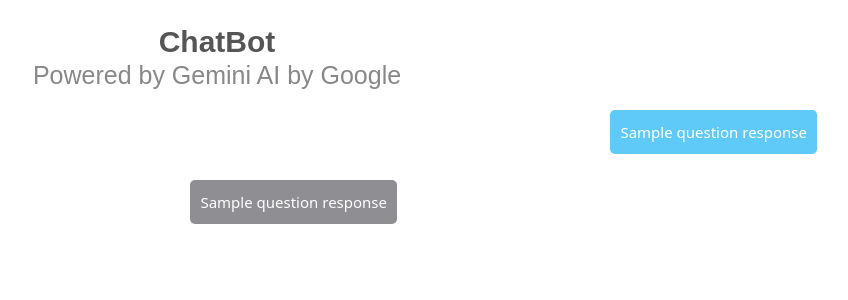
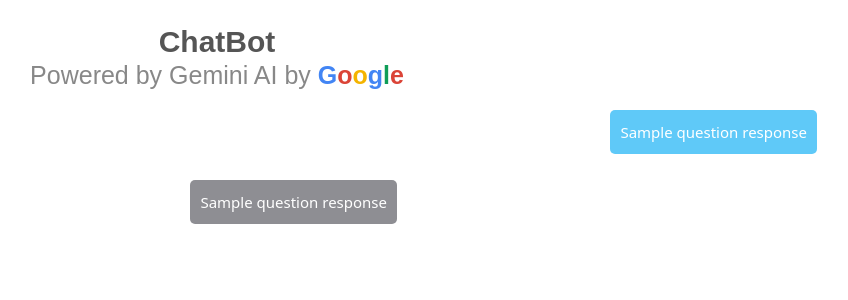
Before and after one commit to pedropa140/RutgersIEEE2024, a Python web app: template flask/templates/chatbot.html in a window 1280 px wide. Shown: the part 56-356 px from the top of the page, without its empty margins (423-1271 px from the left). Run offline with Jinja, Linux system fonts and the light colour scheme; the template is opened without the code that fills it: most values are stand-ins (such as "Sample title", 1, 10 or a date in 2020).

Commit message:
changed chatbot looks

```diff
--- a/flask/templates/chatbot.html
+++ b/flask/templates/chatbot.html
@@ -41,7 +41,7 @@
     <header>
         {%include 'navbar-auth.html' %}
     </header>
-    <h1><div class="chatbot-text">ChatBot </div> <div class="powered-by-text">Powered by Gemini AI by Google</div></h1>
+    <h1><div class="chatbot-text">ChatBot </div> <div class="powered-by-text">Powered by Gemini AI by <b><span style="color: #4285F4;">G</span><span style="color: #DB4437">o</span><span style="color: #F4B400">o</span><span style="color: #4285F4;">g</span><span style="color: #0F9D58">l</span><span style="color: #DB4437">e</span></span></b></div></h1>
     <div id="chatbot_area">
         <div id="chatbot_area_chat">
             <div id="chatbot_area_chat_container">
```
